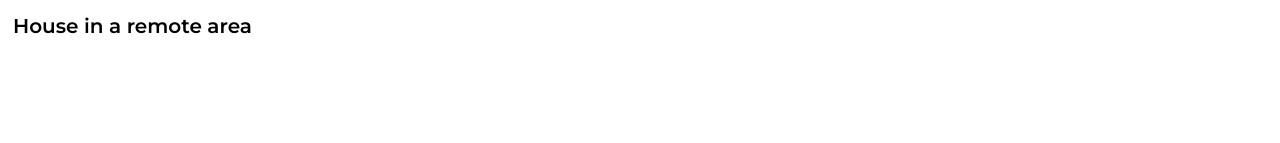
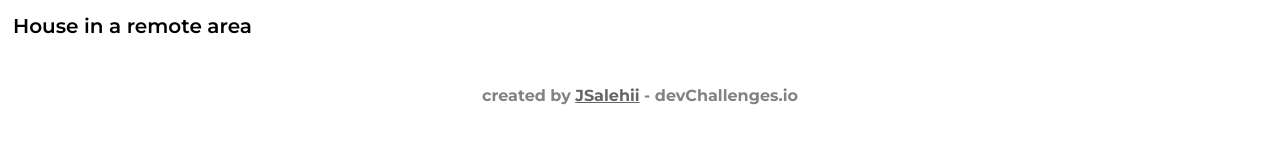
Before and after one commit to JSalehii/react-challenge, a React (Create React App) app in the folder windbnb/: page / in a window 1280 px wide. Shown: the part 3978-4121 px from the top of the page. Before the commit the page ends 4036 px from the top, so only its background shows below. Built offline with nearby package versions, Linux system fonts and the light colour scheme.

Commit message:
create footer component and import it to content component

```diff
--- a/windbnb/src/components/Content.js
+++ b/windbnb/src/components/Content.js
@@ -1,15 +1,16 @@
-import React from 'react'
-import InfoTop from './InfoTop';
-import Items from './Items';
-
+import React from "react";
+import InfoTop from "./InfoTop";
+import Items from "./Items";
+import Footer from "./Footer";
 
 const Content = () => {
-  return (
-    <main className="main">
-        <InfoTop />
-        <Items />
-    </main>
-  )
-}
+    return (
+        <main className="main">
+            <InfoTop />
+            <Items />
+            <Footer />
+        </main>
+    );
+};
 
 export default Content;
--- /dev/null
+++ b/windbnb/src/components/Footer.js
@@ -0,0 +1,11 @@
+import React from 'react'
+
+const Footer = () => {
+  return (
+    <footer className="footer">
+        <p>created by <a>JSalehii</a> - devChallenges.io</p>
+    </footer>
+  )
+}
+
+export default Footer;
```
